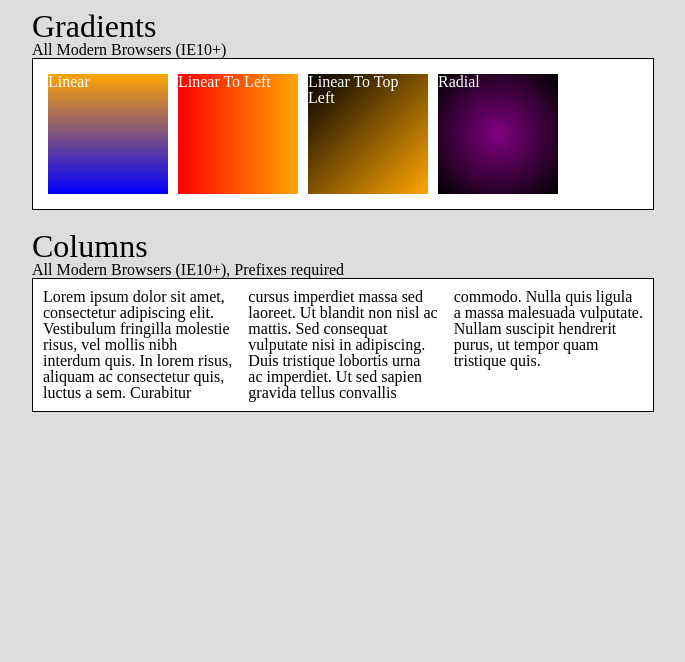
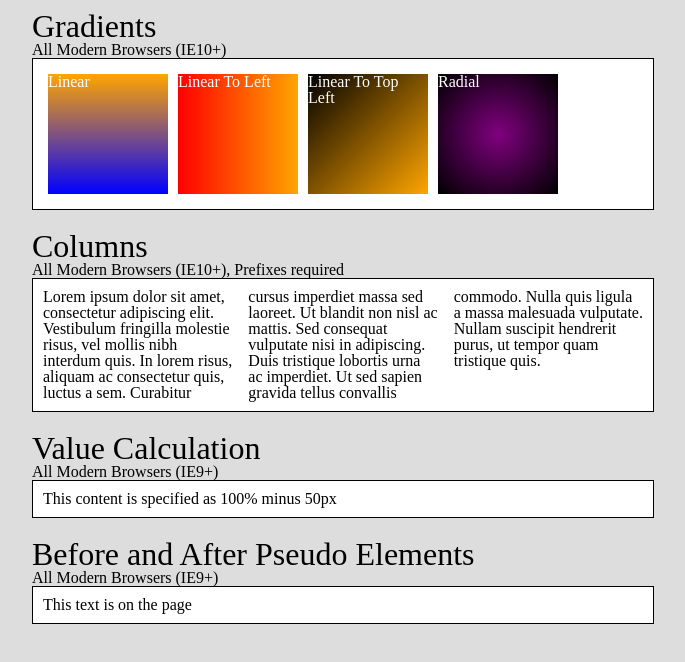
Before and after one commit to byllc/modern-css-examples, a plain HTML site: page index.html in a window 1280 px wide. Shown: the whole page, without its empty margins (308-993 px from the left). Drawn offline with Linux system fonts and the light colour scheme.

Commit message:
added before and after pseudo selectors

```diff
--- a/index.html
+++ b/index.html
@@ -12,8 +12,9 @@
   <link rel="stylesheet" href="stylesheets/base.css">
   <link rel="stylesheet" href="stylesheets/animations.css">
   <link rel="stylesheet" href="stylesheets/gradients.css">
-    <link rel="stylesheet" href="stylesheets/columns.css">
-
+  <link rel="stylesheet" href="stylesheets/columns.css">
+  <link rel="stylesheet" href="stylesheets/calculation.css">
+  <link rel="stylesheet" href="stylesheets/before_and_after.css">
   <!--[if lt IE 9]>
   <script src="http://html5shiv.googlecode.com/svn/trunk/html5.js"></script>
   <![endif]-->
@@ -21,10 +22,10 @@
 
 <body>
   <div class="example">
-
     <h2>Gradients</h2>
-    <span class='subtitle'/>
+    <span class='subtitle'>
        All Modern Browsers (IE10+)
+    </span>
   	<div class="container">
       <div class='linear_gradient gradient_box'>Linear</div>
       <div class='linear_gradient_to_left gradient_box'>Linear To Left</div>
@@ -33,16 +34,38 @@
       <div class='clear'/>
     </div>
   </div>
-
-   <h2>Columns</h2>
-    <span class='subtitle'/>
+  <div class="example">
+    <h2>Columns</h2>
+    <span class='subtitle'>
        All Modern Browsers (IE10+), Prefixes required
+    </span>
     <div class="container">
       <p class='columns'>Lorem ipsum dolor sit amet, consectetur adipiscing elit. Vestibulum fringilla molestie risus, vel mollis nibh interdum quis. In lorem risus, aliquam ac consectetur quis, luctus a sem. Curabitur cursus imperdiet massa sed laoreet. Ut blandit non nisl ac mattis. Sed consequat vulputate nisi in adipiscing. Duis tristique lobortis urna ac imperdiet. Ut sed sapien gravida tellus convallis commodo. Nulla quis ligula a massa malesuada vulputate. Nullam suscipit hendrerit purus, ut tempor quam tristique quis.</p>
 
     </div>
   </div>
 
+  <div class="example">
+  <h2>Value Calculation</h2>
+    <span class='subtitle'/>
+       All Modern Browsers (IE9+)
+    <div class="container">
+      <div class='full_minus_20px'>
+        This content is specified as 100% minus 50px
+      </div>
+    </div>
+  </div>
+
+  <div class="example">
+  <h2>Before and After Pseudo Elements</h2>
+    <span class='subtitle'/>
+       All Modern Browsers (IE9+)
+    <div class="container">
+      <div class='before_and_after'>This text is on the page</div>
+    </div>
+  </div>
+
+
 
 
 </body>
```
Also changed, not shown: 1 other file.
